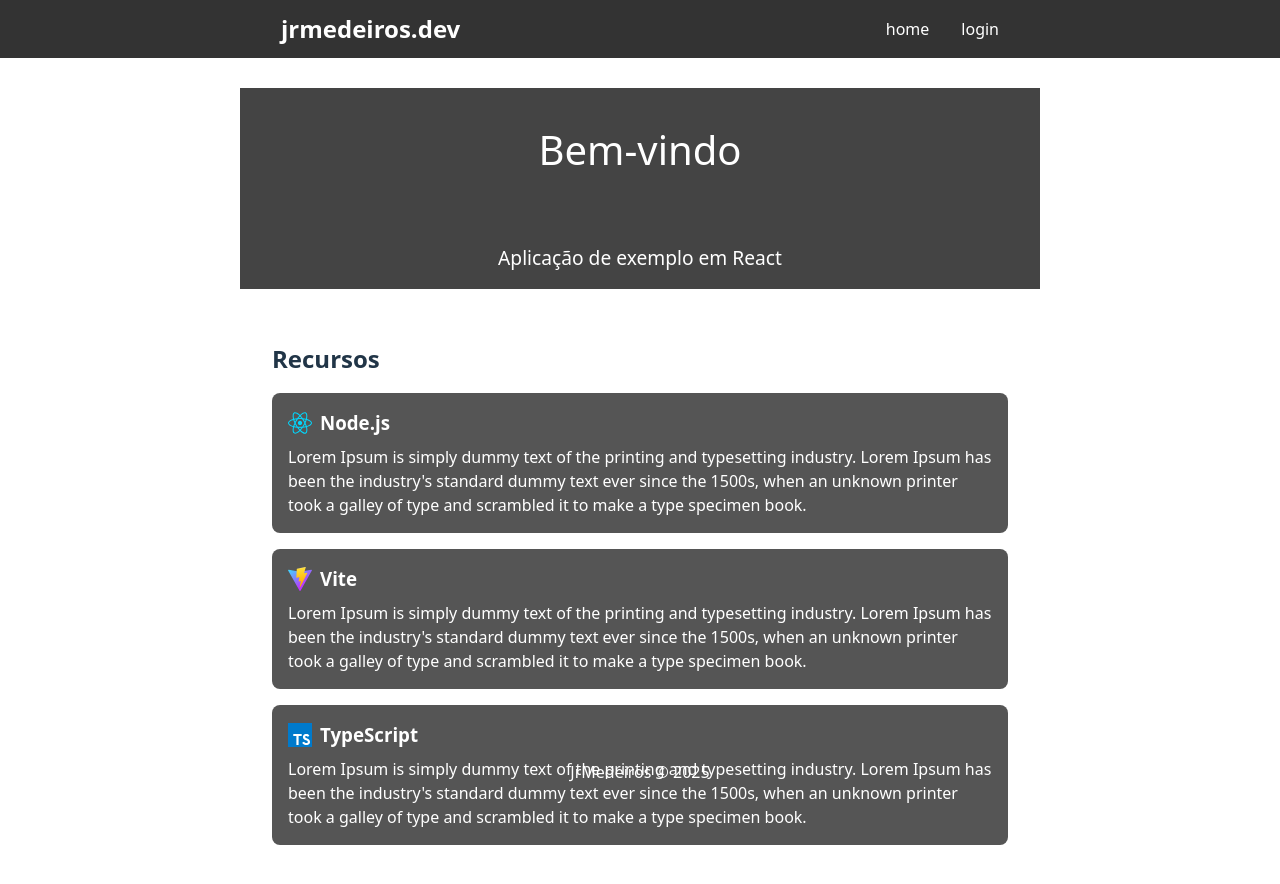
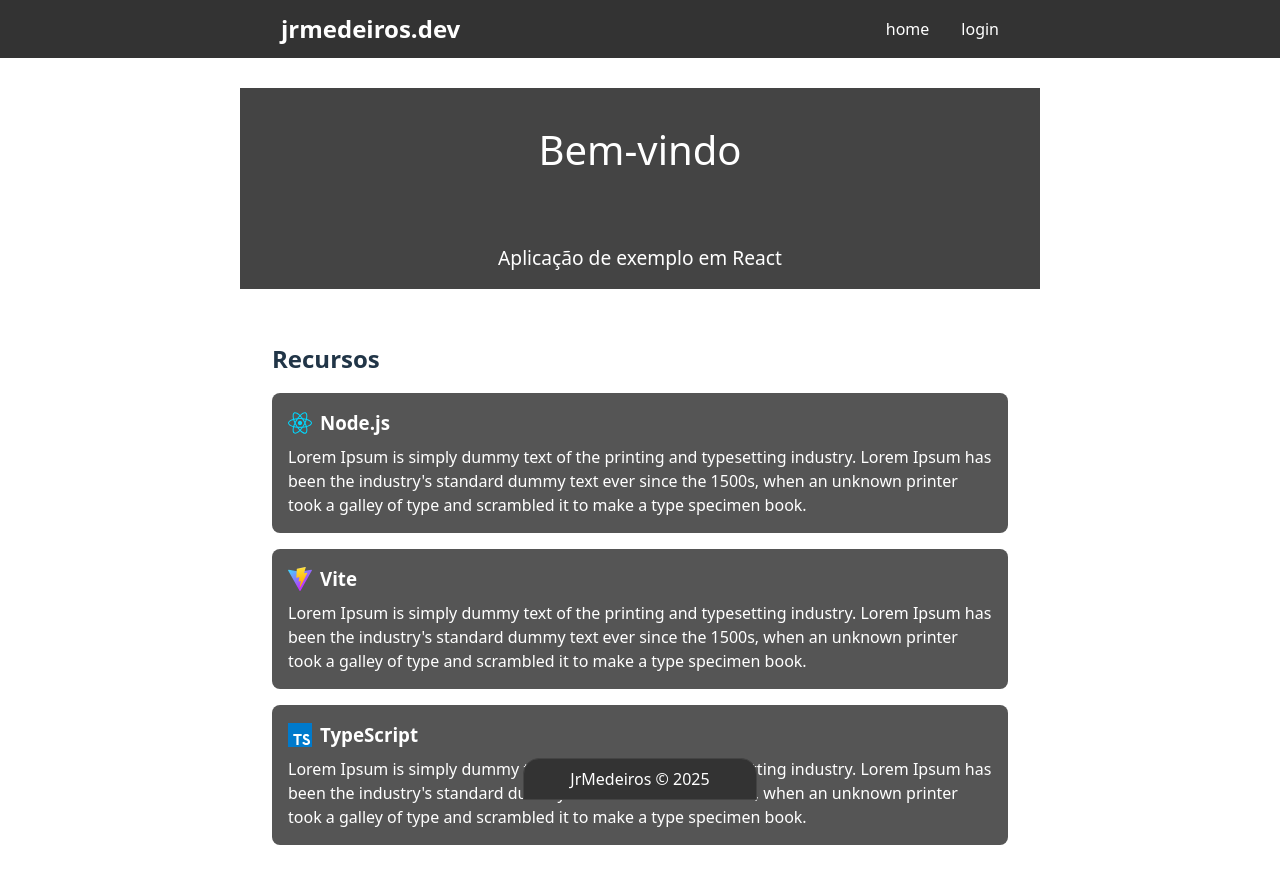
Before and after one commit to Medeiros000/React-Vite, a React (Vite) app: page / in a window 1280 px wide. Shown: the top 884 px of the page. Built offline with nearby package versions, Linux system fonts and the light colour scheme.

Commit message:
update footer
Signed-off-by: Júnior Medeiros <98979459+Medeiros000@users.noreply.github.com>

```diff
--- a/src/index.css
+++ b/src/index.css
@@ -37,6 +37,7 @@ body {
 
 #root {
 	width: 100%;
+  margin-bottom: 3rem;
 }
 
 h1 {
@@ -188,7 +189,6 @@ button:focus-visible {
 }
 
 .footer {
-	/* background-color: #333; */
 	color: white;
 	padding: 1rem;
 	width: 100%;
@@ -200,6 +200,11 @@ button:focus-visible {
 	display: flex;
 	justify-content: center;
 	align-items: center;
+  width: 200px;
+  height: 0.5rem;
+  background-color: #333;
+  border: 1px solid #444;
+  border-radius: 1rem 1rem 0 0;
 }
 
 .footer h1 {
```
